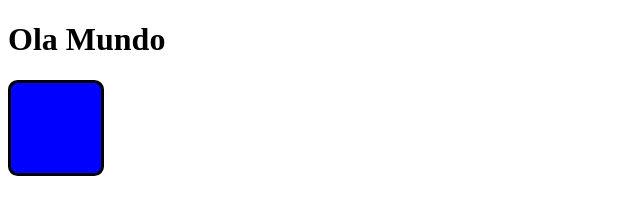
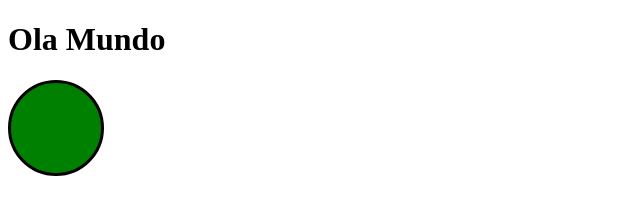
Before and after one commit to mateusdev26/projeto-1, a plain HTML site: page index.html in a window 1280 px wide. In both pictures the pointer is over the element 56 px from the left and 127 px from the top of the page. Shown: the whole page, without its empty margins (0-640 px from the left). Drawn offline with Linux system fonts and the light colour scheme.

Commit message:
Animação adicionada

```diff
--- a/style.css
+++ b/style.css
@@ -4,4 +4,10 @@ div{
     width: 90px;
     height: 90px;
     border-radius: 10%;
+    transition: 1s ease;
 }
+div:hover{
+    transition: 1s ease;
+    background-color: green;
+    border-radius: 50%;
+}
```
